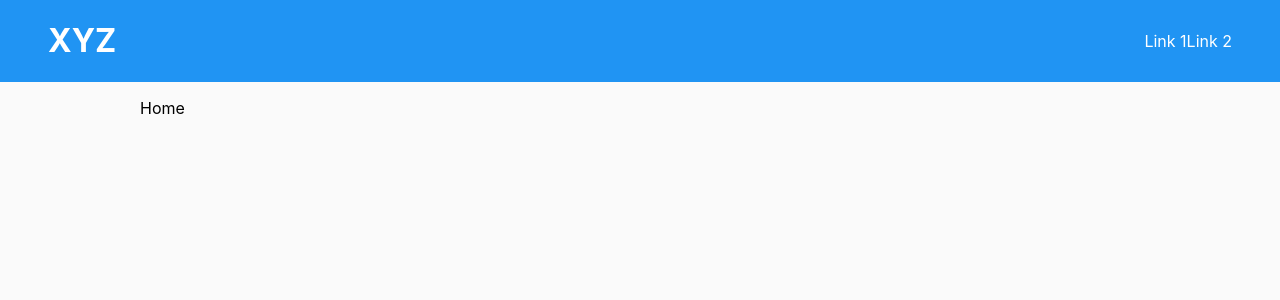
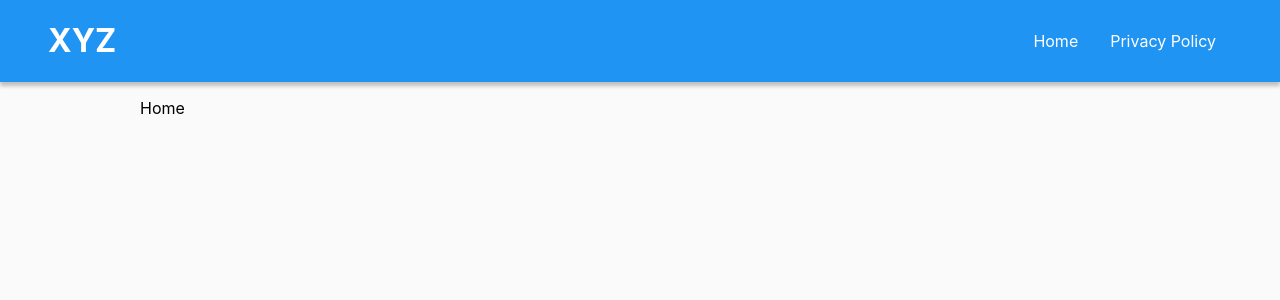
Before and after one commit to paweljakubwojcik/xyz-contact-form, a React (Create React App) app: page / in a window 1280 px wide. Shown: the top 300 px of the page. Built offline with nearby package versions, Linux system fonts and the light colour scheme.

Commit message:
added layout padding as a variable

```diff
--- a/src/Header.tsx
+++ b/src/Header.tsx
@@ -1,3 +1,4 @@
+import { Link } from 'react-router-dom'
 import styled from 'styled-components'
 
 export default function Header() {
@@ -5,8 +6,8 @@ export default function Header() {
         <Wrapper>
             <Logo>XYZ</Logo>
             <NavContainer>
-                <div>Link 1</div>
-                <div>Link 2</div>
+                <StyledLink to="/">Home</StyledLink>
+                <StyledLink to="/policy">Privacy Policy</StyledLink>
             </NavContainer>
         </Wrapper>
     )
@@ -16,10 +17,11 @@ const Wrapper = styled.header`
     display: flex;
     align-items: center;
 
-    padding: 0 min(3em, 5%);
+    padding: 0 ${(props) => props.theme.padding.layoutHorizontal};
 
     background-color: ${(props) => props.theme.colors.main.main};
     color: ${(props) => props.theme.colors.main.contrastText};
+    box-shadow: 0px 4px 4px 0px rgba(0, 0, 0, 0.24);
 `
 
 const Logo = styled.h1`
@@ -29,3 +31,7 @@ const Logo = styled.h1`
 const NavContainer = styled.nav`
     display: flex;
 `
+
+const StyledLink = styled(Link)`
+    margin: 1em;
+`
--- a/src/Layout.tsx
+++ b/src/Layout.tsx
@@ -19,6 +19,6 @@ const ContentWrapper = styled.main`
     display: flex;
     max-width: 1000px;
 
-    padding: 1em;
+    padding: 1em ${(props) => props.theme.padding.layoutHorizontal};
     margin: 0 auto;
 `
--- a/src/styled.d.ts
+++ b/src/styled.d.ts
@@ -22,5 +22,8 @@ declare module 'styled-components' {
                 error: string
             }
         }
+        padding: {
+            layoutHorizontal: string
+        }
     }
 }
--- a/src/styles/globalStyles.tsx
+++ b/src/styles/globalStyles.tsx
@@ -15,4 +15,19 @@ export const GlobalStyle = createGlobalStyle`
     code {
         font-family: source-code-pro, Menlo, Monaco, Consolas, 'Courier New',monospace;
     }
+
+    * :focus {
+            outline: none;
+    }
+    * :focus:not(input):not(textarea):not(:active) {
+            outline: 1px solid ${(props) => props.theme.colors.main.contrastText};
+    }
+
+    a{
+        color: inherit;
+        text-decoration: none;
+        &:hover, &:focus{
+            filter: opacity(0.6);
+        }
+    }
 `
--- a/src/styles/theme.tsx
+++ b/src/styles/theme.tsx
@@ -1,14 +1,27 @@
 import { DefaultTheme } from 'styled-components'
+
+// common colors
+
+const PADDINGS: Pick<DefaultTheme, 'padding'> = {
+    padding: {
+        layoutHorizontal: 'min(3em, 5%)',
+    },
+}
+
+const COMMON_COLOURS: Pick<DefaultTheme['colors'], 'main'> = {
+    main: {
+        light: 'hsl(207,90%,70%)',
+        main: 'hsl(207,90%,54%)',
+        dark: 'hsl(207,90%,30%)',
+        contrastText: '#ffffff',
+    },
+}
+
+// light and dark themes
 
 const lightTheme: DefaultTheme = {
     colors: {
-        main: {
-            light: 'hsl(207,90%,54%)',
-            main: 'hsl(207,90%,54%)',
-            dark: 'hsl(207,90%,54%)',
-            contrastText: '#ffffff',
-        },
-
+        ...COMMON_COLOURS,
         background: {
             paper: '#fff',
             default: '#fafafa',
@@ -19,17 +32,12 @@ const lightTheme: DefaultTheme = {
             error: '#f44336',
         },
     },
+    ...PADDINGS,
 }
 
 const darkTheme: DefaultTheme = {
     colors: {
-        main: {
-            light: 'hsl(207,90%,70%)',
-            main: 'hsl(207,90%,54%)',
-            dark: 'hsl(207,90%,30%)',
-            contrastText: '#ffffff',
-        },
-
+        ...COMMON_COLOURS,
         background: {
             paper: '#424242',
             default: '#303030',
@@ -40,6 +48,7 @@ const darkTheme: DefaultTheme = {
             error: '#f44336',
         },
     },
+    ...PADDINGS,
 }
 
 export { lightTheme, darkTheme }
```
